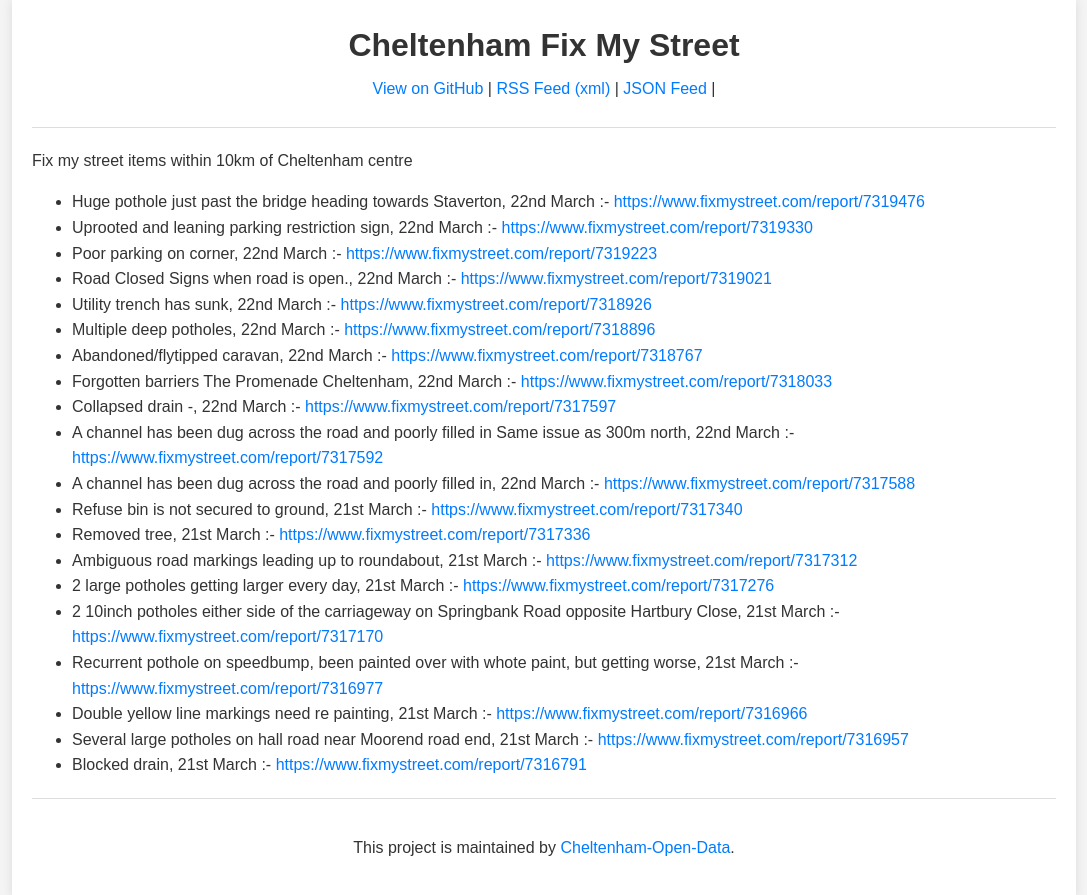
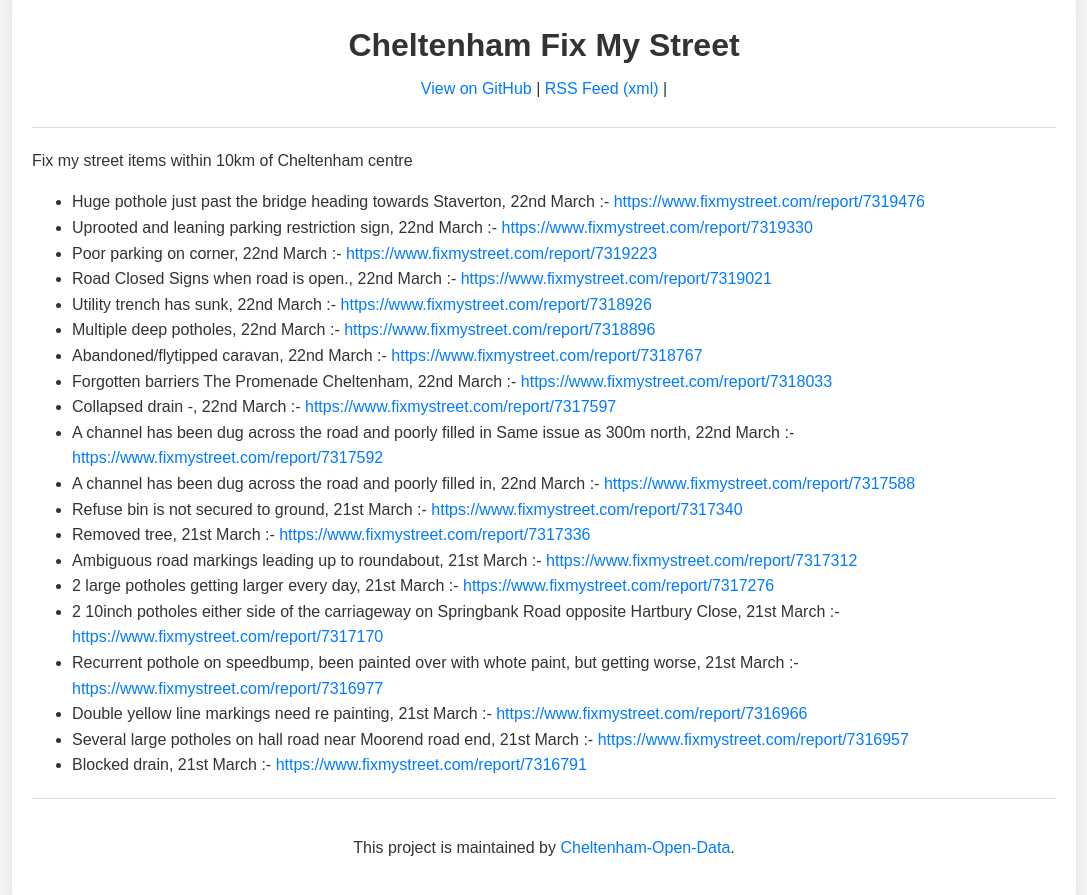
Before and after one commit to Cheltenham-Open-Data/fix-my-street, a Jekyll site: the page built from README.md, in a window 1280 px wide. Shown: the top 895 px of the page, without its empty margins (96-1183 px from the left). Built offline with Jekyll 4.4.1, drawn with Linux system fonts in a browser that asks for light colours; our own code applies the rules of GitHub Pages for plain Markdown files; the repository's description, which GitHub fills in, is left out.

Commit message:
fix
Signed-off-by: mat-0 <Github@thechels.uk>

```diff
--- a/_layouts/default.html
+++ b/_layouts/default.html
@@ -68,8 +68,7 @@
         <p>{{ site.description | default: site.github.project_tagline }}</p>
         <p>
           <a href="{{ site.github.repository_url }}">View on GitHub</a> |
-          <a href="/feed.xml">RSS Feed (xml)</a> |
-          <a href="/feed.json">JSON Feed</a> |
+          <a href="/latest.xml">RSS Feed (xml)</a> |
         </p>
 
         {% if site.licence_text %}
```
